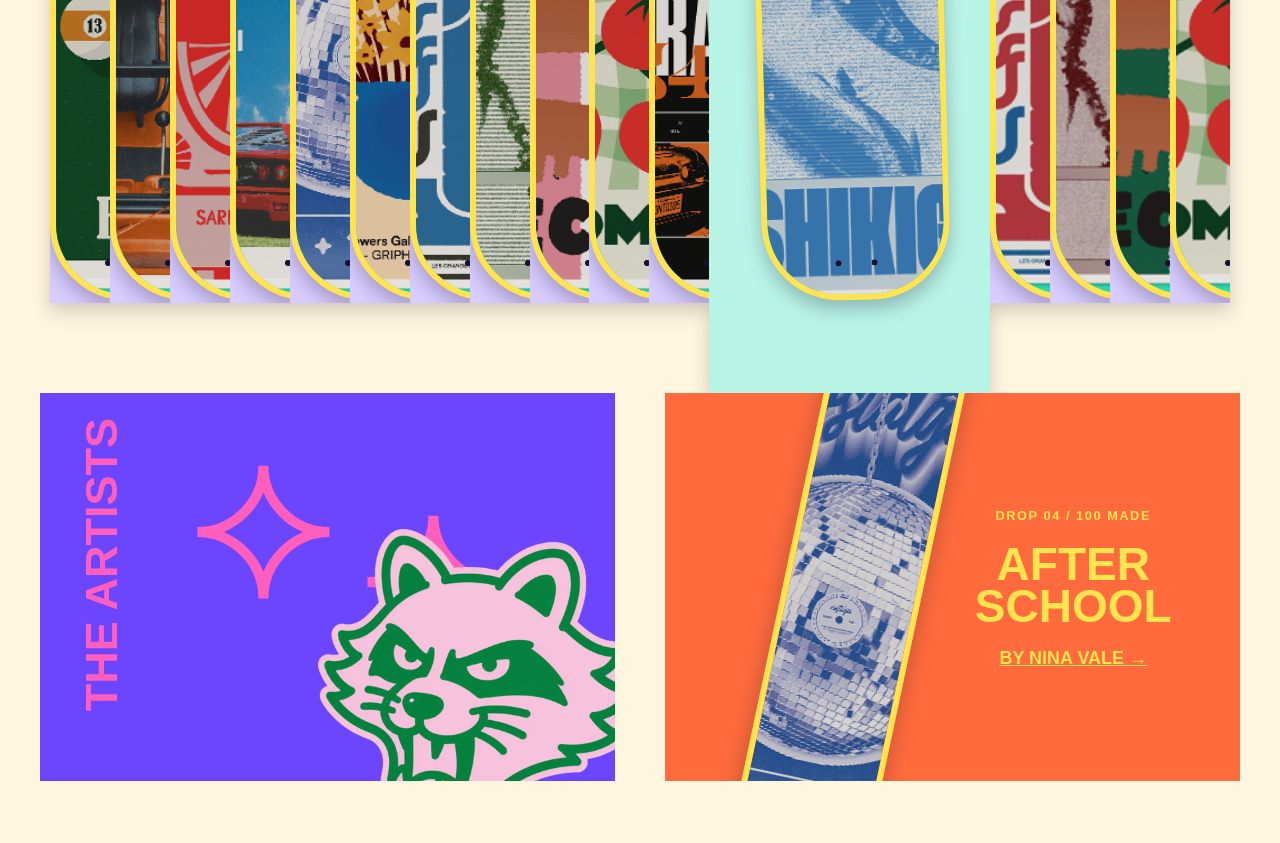
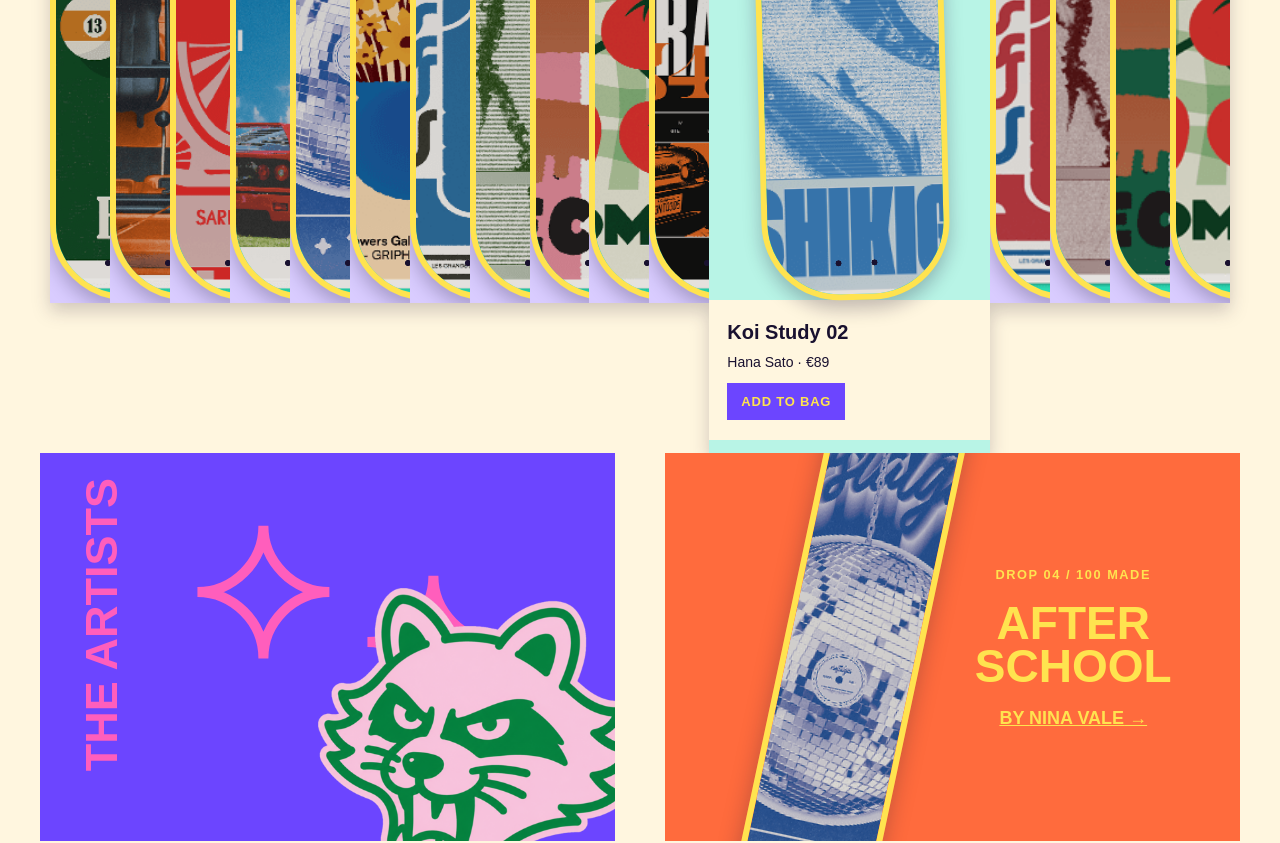
Before and after one commit to qinglingM/Griph-Art-Homepage-Replica, a Next.js app: page / in a window 1280 px wide. Shown: the part 1387-2230 px from the top of the page. Built offline with nearby package versions, Linux system fonts and the light colour scheme.

Commit message:
refactor(ui): update asset paths and improve scroll reveal logic

```diff
--- a/app/globals.css
+++ b/app/globals.css
@@ -76,9 +76,9 @@ body.introLocked { overflow:hidden!important; }
 .selection { padding:77px 10px 0; min-height:840px; }
 .sectionTitle { display:flex; justify-content:space-between; align-items:baseline; margin-bottom:36px; }
 .sectionTitle h2 { margin:0; font-size:31px; letter-spacing:-1px; font-weight:700; }.sectionTitle a { font-size:24px; font-weight:700; text-decoration:underline; }
-.posterRail { height:680px; display:flex; align-items:flex-start; width:100%; filter:drop-shadow(0 8px 9px rgba(25,17,47,.2)); overflow:hidden; }
+.posterRail { height:740px; display:flex; align-items:flex-start; width:100%; filter:drop-shadow(0 8px 9px rgba(25,17,47,.2)); overflow:hidden; }
 .posterItem { position:relative; flex:1 1 64px; min-width:46px; height:590px; padding-top:15px; background:#d9ccff; overflow:hidden; transition:flex-basis .6s cubic-bezier(.76,0,.24,1),height .5s,transform .4s; border:0; }
-.posterItem.active { flex-basis:300px; height:680px; z-index:2; background:#b8f4e6; }
+.posterItem.active { flex-basis:300px; height:740px; z-index:2; background:#b8f4e6; }
 .deckShape { position:relative; width:152px; height:572px; margin:0 auto; overflow:hidden; border-radius:78px; background:var(--green); border:6px solid var(--yellow); box-shadow:0 9px 18px rgba(25,17,47,.26); transition:width .6s cubic-bezier(.76,0,.24,1),transform .6s cubic-bezier(.2,.8,.2,1); }
 .posterItem.active .deckShape { width:188px; transform:rotate(-1.5deg); }
 .deckShape:before,.deckShape:after { content:""; position:absolute; z-index:3; left:50%; width:44px; height:12px; transform:translateX(-50%); background:radial-gradient(circle at 4px 6px,var(--ink) 0 2.8px,transparent 3.2px),radial-gradient(circle at 40px 6px,var(--ink) 0 2.8px,transparent 3.2px); }
@@ -86,14 +86,16 @@ body.introLocked { overflow:hidden!important; }
 .deckShape img { width:100%; height:100%; object-fit:cover; display:block; transition:transform .6s cubic-bezier(.2,.8,.2,1),filter .4s; }
 .posterItem.active img { transform:scale(1.04); filter:saturate(1.08); }
 .posterMeta { height:90px; background:var(--paper); padding:17px 18px; display:flex; flex-direction:column; opacity:0; transform:translateY(-16px); transition:.35s .2s; }
-.posterItem:hover .posterMeta,.posterItem:focus-within .posterMeta { opacity:1; transform:none; }.posterMeta span { font-size:20px;font-weight:700; }.posterMeta small { margin-top:5px;font-size:14px; }
+.posterItem:hover .posterMeta,.posterItem:focus-within .posterMeta,.posterItem.active .posterMeta { opacity:1; transform:none; }.posterMeta span { font-size:20px;font-weight:700; }.posterMeta small { margin-top:5px;font-size:14px; }
 .addButton { margin-top:10px; align-self:flex-start; background:var(--blue); color:var(--yellow); font-size:13px; font-weight:800; letter-spacing:.06em; padding:9px 14px; white-space:nowrap; transition:background .25s,color .25s,transform .25s; }
 .addButton:hover { background:var(--pink); color:var(--ink); transform:translateY(-2px); }
-.posterItem.active .posterMeta { height:auto; min-height:132px; }
+.posterItem.active .posterMeta { height:auto; min-height:140px; }
 
 .featureCards { display:grid; grid-template-columns:1fr 1fr; gap:50px; padding:0 0 126px; }
-.featureCards.preReveal { opacity:0; transform:translateY(80px); transition:opacity .8s,transform .9s cubic-bezier(.2,.75,.25,1); }
-.featureCards.preReveal.isVisible { opacity:1; transform:none; }
+/* Scroll-in reveal. The hidden state is only applied by JS (.preReveal), so the
+   cards can never get stuck invisible if the animation never runs. */
+.featureCards.preReveal { opacity:0; transform:translateY(80px); }
+.featureCards.preReveal.isVisible { opacity:1; transform:none; transition:opacity .8s,transform .9s cubic-bezier(.2,.75,.25,1); }
 .featureCard { height:388px; overflow:hidden; position:relative; transition:transform .55s cubic-bezier(.2,.8,.2,1),filter .4s; }
 .featureCard:hover { transform:scale(.98) rotate(-1deg); filter:saturate(1.2); }
 .aboutCard { background:var(--blue); color:var(--pink); }
--- a/app/page.tsx
+++ b/app/page.tsx
@@ -1,6 +1,6 @@
 "use client";
 
-import { useCallback, useEffect, useLayoutEffect, useMemo, useRef, useState } from "react";
+import { useCallback, useEffect, useMemo, useRef, useState } from "react";
 import { PRODUCTS, formatPrice, type Product } from "./products";
 import { useCart } from "./useCart";
 
@@ -33,9 +33,9 @@ export default function Home() {
   const [toast, setToast] = useState("");
   const [ordered, setOrdered] = useState(false);
   const [cursor, setCursor] = useState({ x: -80, y: -80, visible: false });
-  const revealRef = useRef<HTMLDivElement>(null);
   const searchInputRef = useRef<HTMLInputElement>(null);
   const railRef = useRef<HTMLDivElement>(null);
+  const revealRef = useRef<HTMLDivElement>(null);
   const toastTimer = useRef(0);
 
   const bag = useCart();
@@ -84,12 +84,9 @@ export default function Home() {
     return () => document.body.classList.remove("overlayLocked");
   }, [menu, search, cart]);
 
-  useLayoutEffect(() => {
+  useEffect(() => {
     const target = revealRef.current;
     if (!target) return;
-    // Content is visible by default (SSR / no-JS safe). Only opt into the
-    // scroll-in animation once we know JS runs and can reveal it again.
-    target.classList.add("preReveal");
     let revealed = false;
     let poll = 0;
     const reveal = () => {
@@ -101,21 +98,26 @@ export default function Home() {
     const checkVisible = () => {
       const rect = target.getBoundingClientRect();
       const viewportHeight = window.innerHeight || document.documentElement.clientHeight;
-      if (rect.top < viewportHeight * 0.85 && rect.bottom > 0) reveal();
+      if (rect.top < viewportHeight * 0.9 && rect.bottom > 0) reveal();
     };
+    // Hide only now that the reveal machinery is guaranteed to be installed.
+    target.classList.add("preReveal");
     const observer = new IntersectionObserver(([entry]) => {
       if (entry.isIntersecting) reveal();
-    }, { threshold: 0.24 });
+    }, { threshold: 0.2 });
     observer.observe(target);
     window.addEventListener("scroll", checkVisible, { passive: true });
     window.addEventListener("resize", checkVisible);
-    poll = window.setInterval(checkVisible, 400);
+    poll = window.setInterval(checkVisible, 300);
     checkVisible();
+    // Hard stop: the content is never allowed to stay hidden.
+    const failsafe = window.setTimeout(reveal, 6000);
     return () => {
       observer.disconnect();
       window.removeEventListener("scroll", checkVisible);
       window.removeEventListener("resize", checkVisible);
-      if (poll) window.clearInterval(poll);
+      window.clearInterval(poll);
+      window.clearTimeout(failsafe);
     };
   }, []);
 
```
Also changed, not shown: .vinext/fonts/geist-8ac0455e797f/style.css, .vinext/fonts/geist-mono-00e989178794/style.css.
